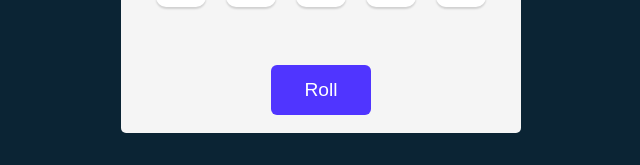
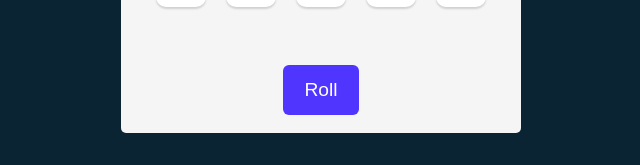
Before and after one commit to kalotra/Tenzies, a React (Vite) app: page / in a window 1280 px wide. Shown: the part 467-632 px from the top of the page, without its empty margins (319-959 px from the left). Built offline with nearby package versions, Linux system fonts and the light colour scheme.

Commit message:
add gameWon and new game feature

```diff
--- a/App.jsx
+++ b/App.jsx
@@ -4,6 +4,20 @@ import { nanoid } from "nanoid";
 
 export default function App() {
   const [dice, setDice] = useState(generateAllNewDice());
+
+  /**
+   * Challenge:
+   * Log "Game won!" to the console only if the 2 winning
+   * conditions are met.
+   *
+   * 1. all the dice are being held, and
+   * 2. all the dice have the same value
+   *
+   * For now, no need to even save a variable!
+   */
+
+  const gameWon =
+    dice.every((die) => die.isHeld) && dice.every((die) => (die.value = dice[0].value));
 
   function generateAllNewDice() {
     return new Array(10).fill(0).map(() => ({
@@ -38,7 +52,7 @@ export default function App() {
       </p>
       <div className="dice-container">{diceElements}</div>
       <button className="roll-dice" onClick={rollDice}>
-        Roll
+        {gameWon ? "New Game" : "Roll"}
       </button>
     </main>
   );
--- a/Components/Main.jsx
+++ /dev/null
@@ -1,4 +0,0 @@
-import React from "react";
-export default function Main() {
-  return <h1>This is a Main component</h1>;
-}
--- a/index.css
+++ b/index.css
@@ -68,7 +68,9 @@ button {
 
 button.roll-dice {
   height: 50px;
-  width: 100px;
+  white-space: nowrap;
+  width: auto;
+  padding: 6px 21px;
   border: none;
   border-radius: 6px;
   background-color: #5035ff;
```
